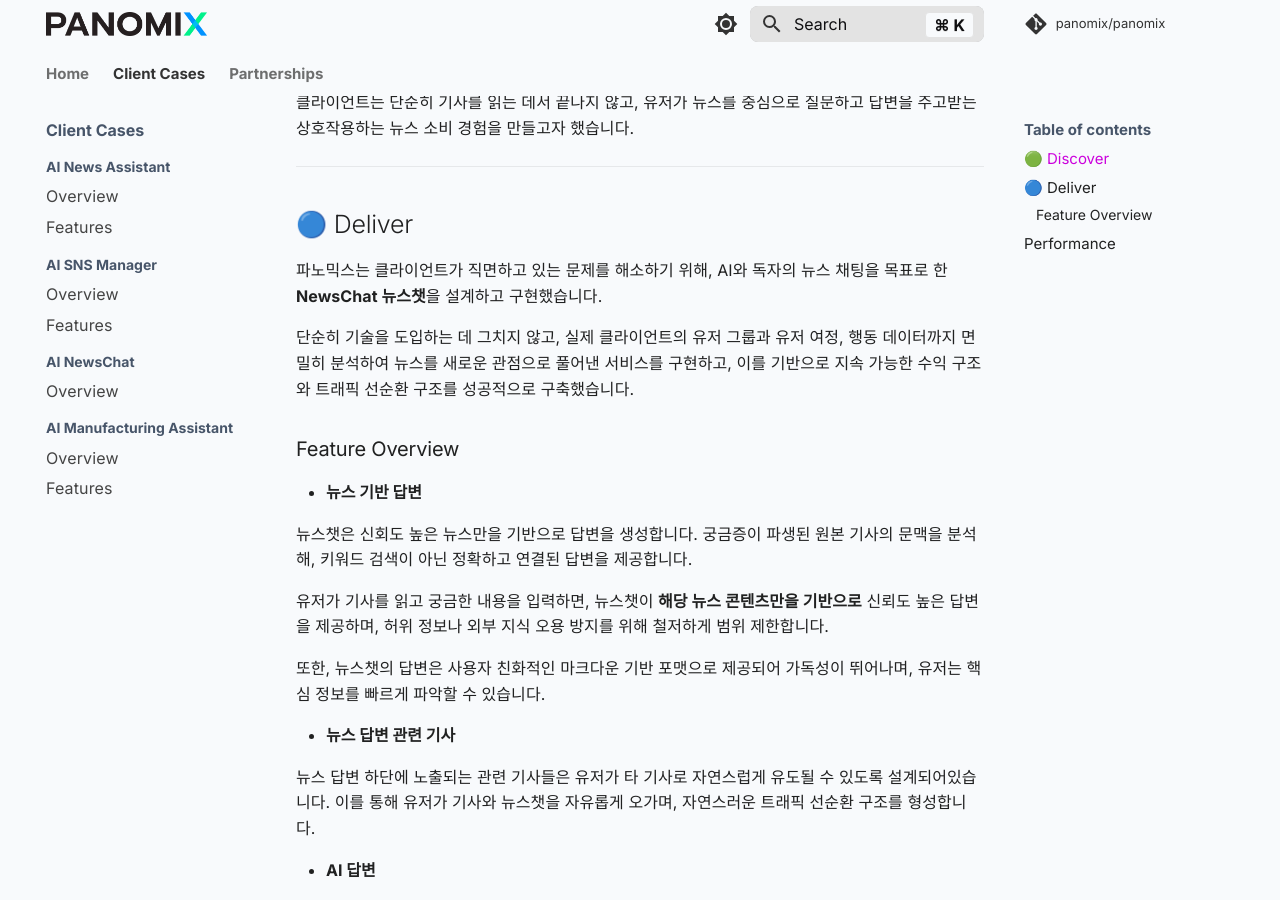
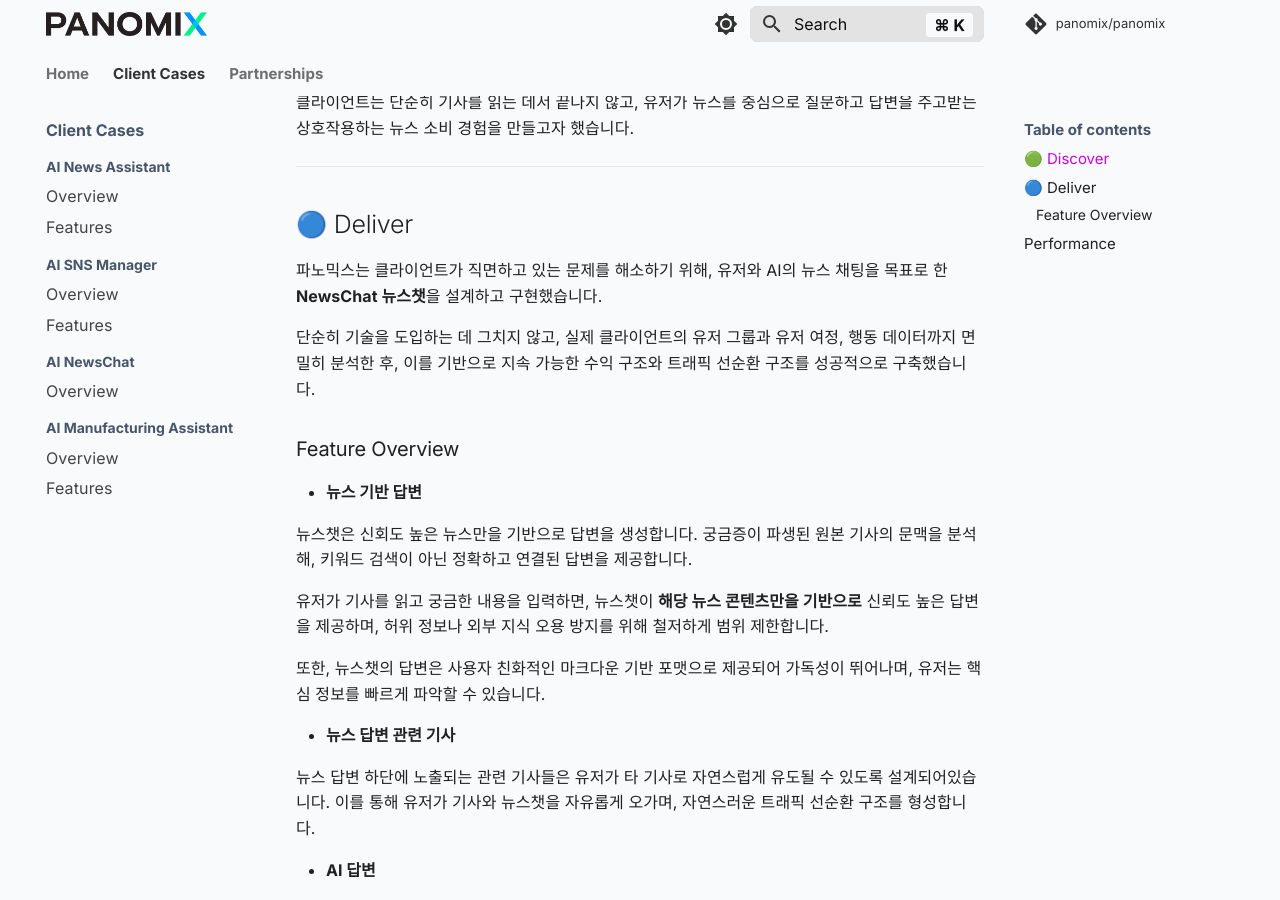
Before and after one commit to panomix/panomix, an MkDocs documentation site: the page built from docs/clients/newschat/newschat.md, in a window 1280 px wide and 900 px high, scrolled down 570 px. Built offline with MkDocs 1.6.1 and Material for MkDocs 9.7.7, drawn with Linux system fonts in a browser that asks for light colours; comment, search, counter and statistics services are not loaded.

Commit message:
Update newschat.md

```diff
--- a/docs/clients/newschat/newschat.md
+++ b/docs/clients/newschat/newschat.md
@@ -25,9 +25,9 @@
 
 ## 🔵 Deliver
 
-파노믹스는 클라이언트가 직면하고 있는 문제를 해소하기 위해, AI와 독자의 뉴스 채팅을 목표로 한 **NewsChat 뉴스챗**을 설계하고 구현했습니다.
+파노믹스는 클라이언트가 직면하고 있는 문제를 해소하기 위해, 유저와 AI의 뉴스 채팅을 목표로 한 **NewsChat 뉴스챗**을 설계하고 구현했습니다.
 
-단순히 기술을 도입하는 데 그치지 않고, 실제 클라이언트의 유저 그룹과 유저 여정, 행동 데이터까지 면밀히 분석하여 뉴스를 새로운 관점으로 풀어낸 서비스를 구현하고, 이를 기반으로 지속 가능한 수익 구조와 트래픽 선순환 구조를 성공적으로 구축했습니다.
+단순히 기술을 도입하는 데 그치지 않고, 실제 클라이언트의 유저 그룹과 유저 여정, 행동 데이터까지 면밀히 분석한 후, 이를 기반으로 지속 가능한 수익 구조와 트래픽 선순환 구조를 성공적으로 구축했습니다.
 
 ### Feature Overview ###
 
```
